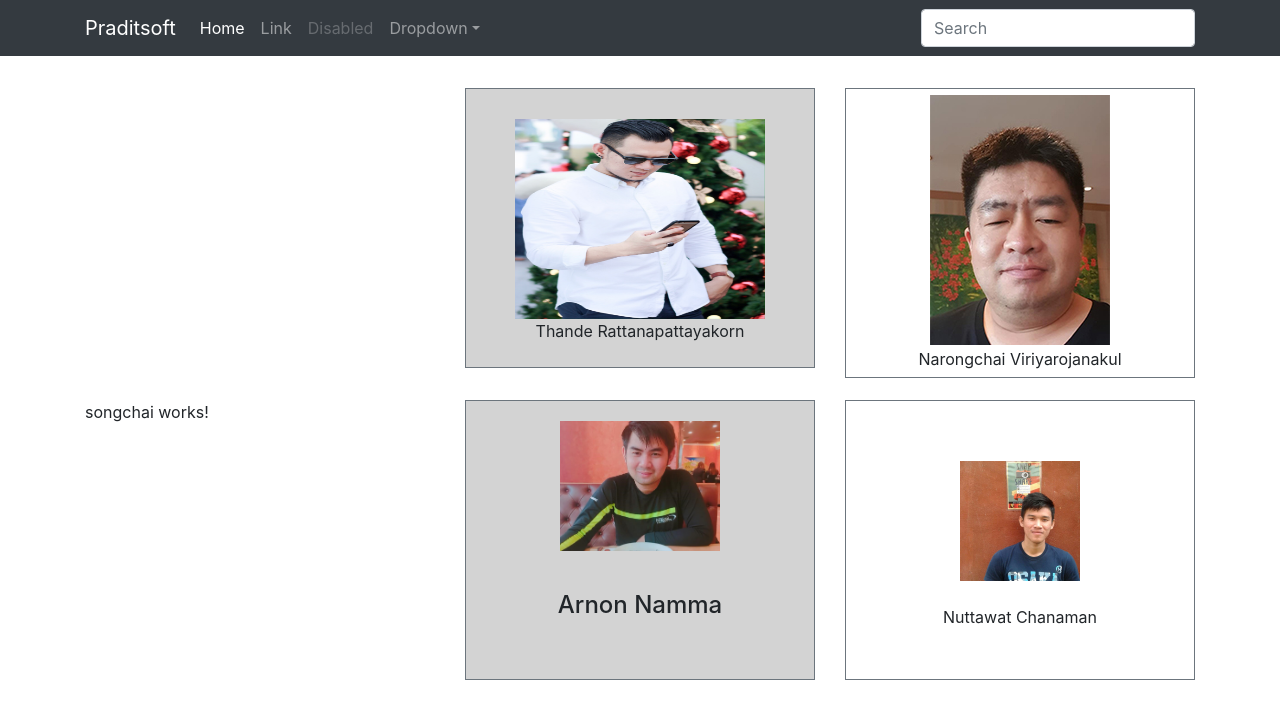
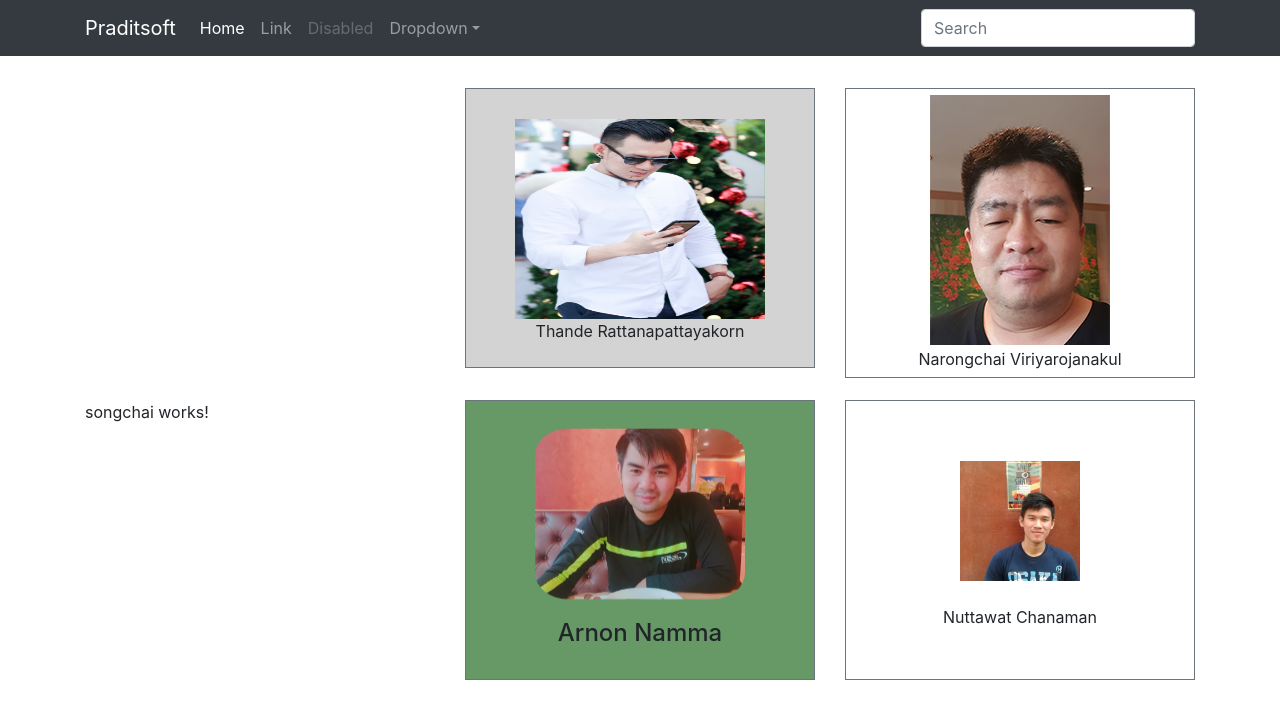
Before and after one commit to praditsoft/angular-exercise1, an Angular app: page / in a window 1280 px wide. Shown: the top 718 px of the page. Built offline with nearby package versions, Linux system fonts and the light colour scheme.

Commit message:
add anime

```diff
--- a/src/app/components/arnon/arnon.component.css
+++ b/src/app/components/arnon/arnon.component.css
@@ -1,6 +1,10 @@
 .my-profile {
   height: 100%;
-  background-color: lightgray;
+  /* background-color: lightgray; */
+
+  width: 100%;
+  /* height: 100%; */
+  animation: pulse 10s infinite;
 }
 .img{
   height: 130px;
@@ -11,3 +15,69 @@
   text-align: center;
   margin-top: 40px;
 }
+
+@keyframes pulse {
+  0% {
+    background-color:#66FFFF;
+  }
+  10% {
+    background-color: #66FF99;
+  }
+  20% {
+    background-color: #66FF66;
+  }
+  30% {
+    background-color: #66FF33;
+  }
+  40% {
+    background-color: #66CC66;
+  }
+  50% {
+    background-color: #669966;
+  }
+  60% {
+    background-color: #CC3399;
+  }
+  70% {
+    background-color: #CC3333;
+  }
+  80% {
+    background-color: #CC66FF;
+  }
+  90% {
+    background-color: #66FFFF;
+  }
+  100% {
+    background-color: #00FFFF;
+  }
+}
+
+.element {
+  height: 130px;
+  width: 160px;
+  margin: 0 auto;
+  /* background-color: red; */
+  animation-name: stretch;
+  animation-duration: 1.5s;
+  animation-timing-function: ease-out;
+  animation-delay: 0;
+  animation-direction: alternate;
+  animation-iteration-count: infinite;
+  animation-fill-mode: none;
+  animation-play-state: running;
+}
+
+@keyframes stretch {
+  0% {
+    transform: scale(.3);
+    /* background-color: red; */
+    border-radius: 100%;
+  }
+  50% {
+    /* background-color: orange; */
+  }
+  100% {
+    transform: scale(1.5);
+    /* background-color: yellow; */
+  }
+}
--- a/src/app/components/arnon/arnon.component.html
+++ b/src/app/components/arnon/arnon.component.html
@@ -1,8 +1,9 @@
-<div class="border border-secondary my-profile">
+<div class="border border-secondary my-profile ">
+  <br><br>
   <div class="row">
     <div class="col"></div>
     <div class="col">
-      <img class="img" src="assets/images/non.jpg">
+      <img class="img element" src="assets/images/non.jpg">
     </div>
     <div class="col"></div>
   </div>
```
